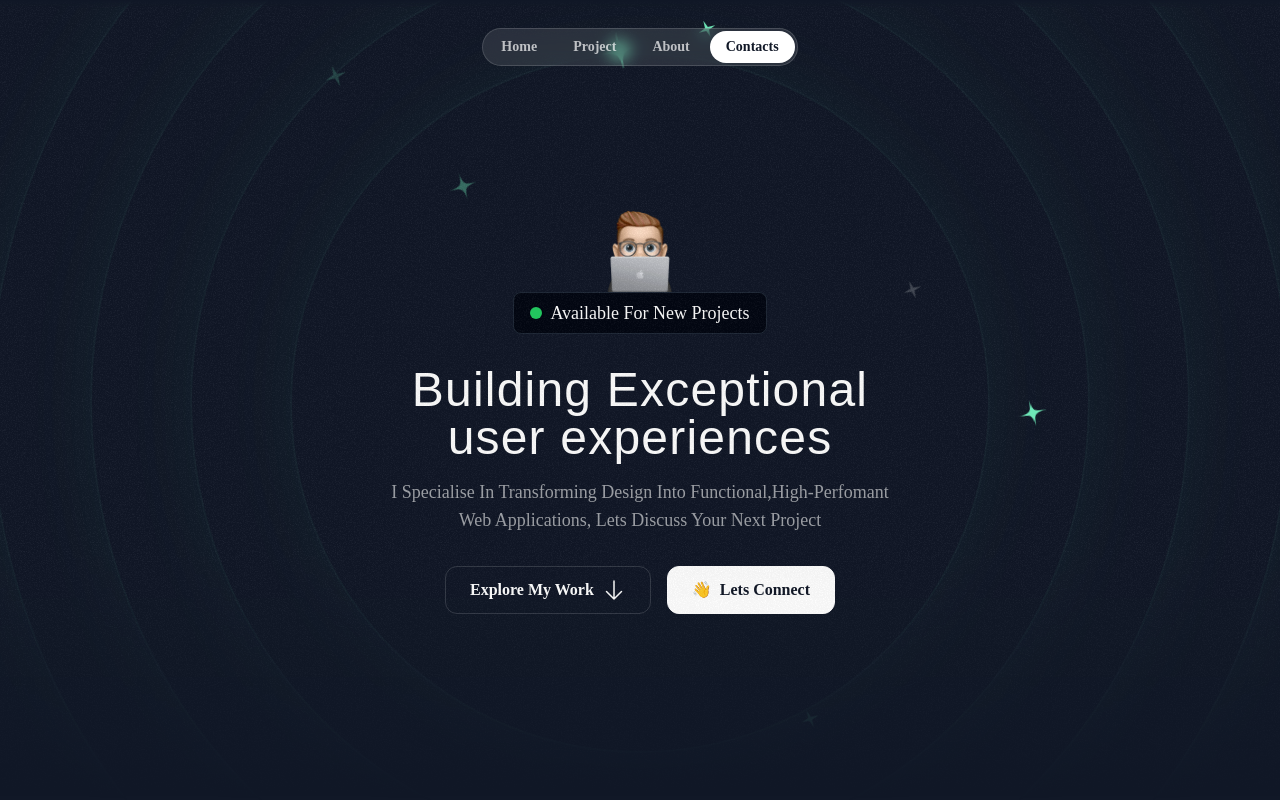
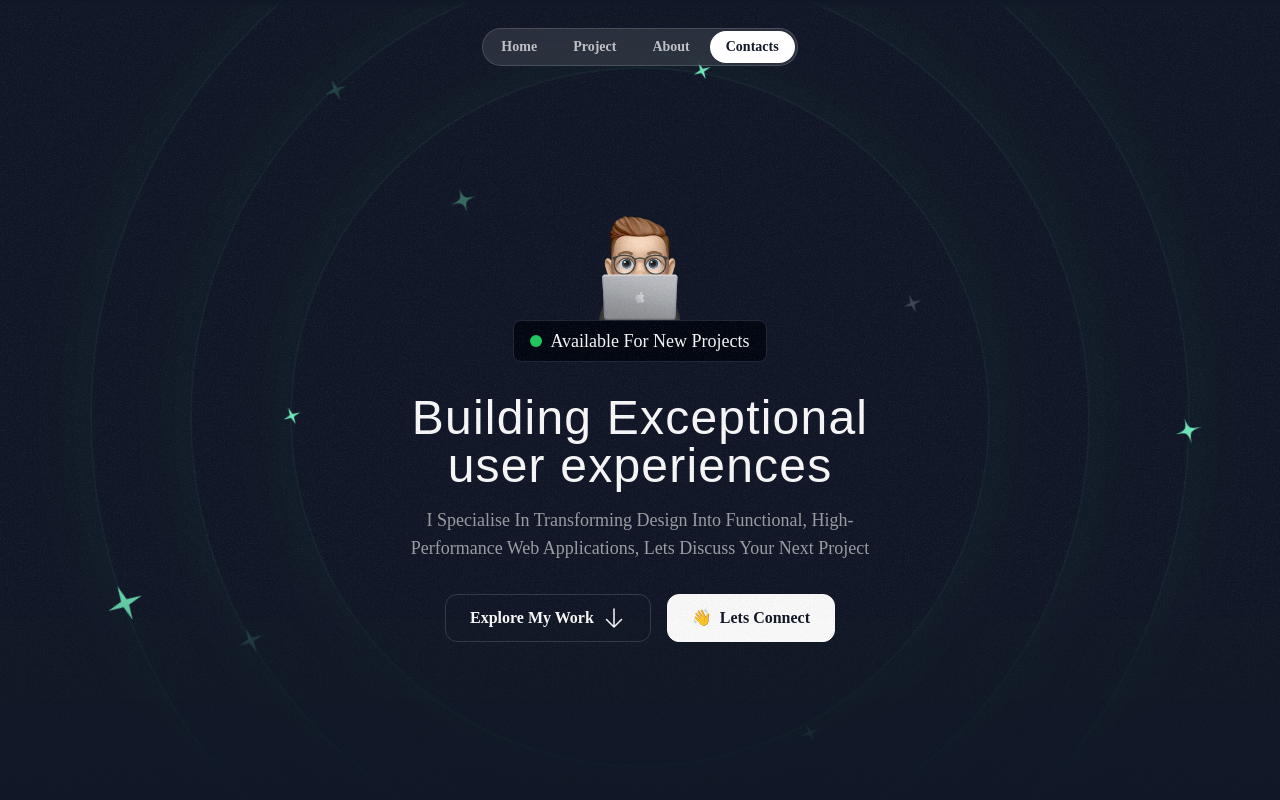
Before and after one commit to Asyedabdulrahman/Personal_portfolio, a Next.js app: page / in a window 1280 px wide. Shown: the top 800 px of the page. Built offline with nearby package versions, Linux system fonts and the light colour scheme; a web font is replaced by a local one.

Commit message:
added overflow  x clip in hero.tsx file

```diff
--- a/src/sections/Hero.tsx
+++ b/src/sections/Hero.tsx
@@ -8,7 +8,10 @@ import SparkleIcon from "@/assets/icons/sparkle.svg";
 
 export const HeroSection = () => {
   return (
-    <div className="py-32 md:py-48 lg:py-50 relative z-0" id="heroSection">
+    <div
+      className="py-32 md:py-48 lg:py-50 relative z-0 overflow-x-clip"
+      id="heroSection"
+    >
       <div className="absolute inset-0 [mask-image:linear-gradient(to_bottom,transparent,black_1%,black_68%,transparent)]">
         <div
           className="absolute inset-0 -z-30 opacity-5"
@@ -16,12 +19,11 @@ export const HeroSection = () => {
             backgroundImage: `url(${grainImage.src})`,
           }}
         ></div>
-        <div className="hero-ring size-[700px]"></div>
-        <div className="hero-ring size-[900px]"></div>
-        <div className="hero-ring size-[1100px]"></div>
-        <div className="hero-ring size-[1300px]"></div>
+        <div className="hero-ring size-[500px] lg:size-[700px]"></div>
+        <div className="hero-ring size-[600px] lg:size-[900px]"></div>
+        <div className="hero-ring size-[800px] lg:size-[1100px]"></div>
         <HeroOrbit
-          size={550}
+          size={690}
           rotation={0}
           shouldOrbit={true}
           orbitDuration="60s"
@@ -31,7 +33,7 @@ export const HeroSection = () => {
           <StarIcon className="size-12 text-emerald-300" />
         </HeroOrbit>
         <HeroOrbit
-          size={590}
+          size={810}
           rotation={98}
           shouldOrbit={true}
           orbitDuration="65s"
@@ -81,7 +83,7 @@ export const HeroSection = () => {
           <SparkleIcon className="size-5 text-emerald-300/20" />
         </HeroOrbit>
         <HeroOrbit
-          size={560}
+          size={520}
           rotation={25}
           shouldOrbit={true}
           orbitDuration="83s"
@@ -90,13 +92,43 @@ export const HeroSection = () => {
         >
           <SparkleIcon className="size-5 text-emerald-300" />
         </HeroOrbit>
+        <HeroOrbit
+          size={515}
+          rotation={285}
+          shouldOrbit={true}
+          orbitDuration="83s"
+          shouldSpin={true}
+          spinDuration="70s"
+        >
+          <SparkleIcon className="size-5 text-emerald-300" />
+        </HeroOrbit>
+        <HeroOrbit
+          size={665}
+          rotation={255}
+          shouldOrbit={true}
+          orbitDuration="83s"
+          shouldSpin={true}
+          spinDuration="70s"
+        >
+          <SparkleIcon className="size-7 text-emerald-300/20" />
+        </HeroOrbit>
+        <HeroOrbit
+          size={817}
+          rotation={265}
+          shouldOrbit={true}
+          orbitDuration="83s"
+          shouldSpin={true}
+          spinDuration="70s"
+        >
+          <SparkleIcon className="size-10 text-emerald-300" />
+        </HeroOrbit>
       </div>
 
-      <div className="container">
+      <div className="container max-w-screen-xl mx-auto px-4">
         <div className="flex flex-col items-center">
           <Image
             src={memojiImage}
-            className="size-[100px]"
+            className="w-24 h-24 md:w-32 md:h-32"
             alt="person sitting with laptop"
           />
           <div className="gap-2 bg-gray-950 border border-gray-800 px-4 py-1.5 inline-flex items-center rounded-lg">
@@ -114,11 +146,11 @@ export const HeroSection = () => {
             Building Exceptional user experiences
           </h1>
           <p className="mt-4 text-center text-white/60 capitalize md:text-lg">
-            i specialise in transforming design into functional,high-perfomant
-            web applications, lets discuss your next project
+            I specialise in transforming design into functional,
+            high-performance web applications, lets discuss your next project
           </p>
         </div>
-        <div className="flex flex-col md:flex-row justify-center items-center mt-8 gap-4">
+        <div className="flex flex-col md:flex-row justify-center items-center mt-8 gap-4 flex-wrap">
           <button className="inline-flex gap-2 items-center border border-white/15 px-6 h-12 rounded-xl">
             <span className="font-semibold">Explore My Work</span>
             <ArrowDown classname="size-6" />
```
